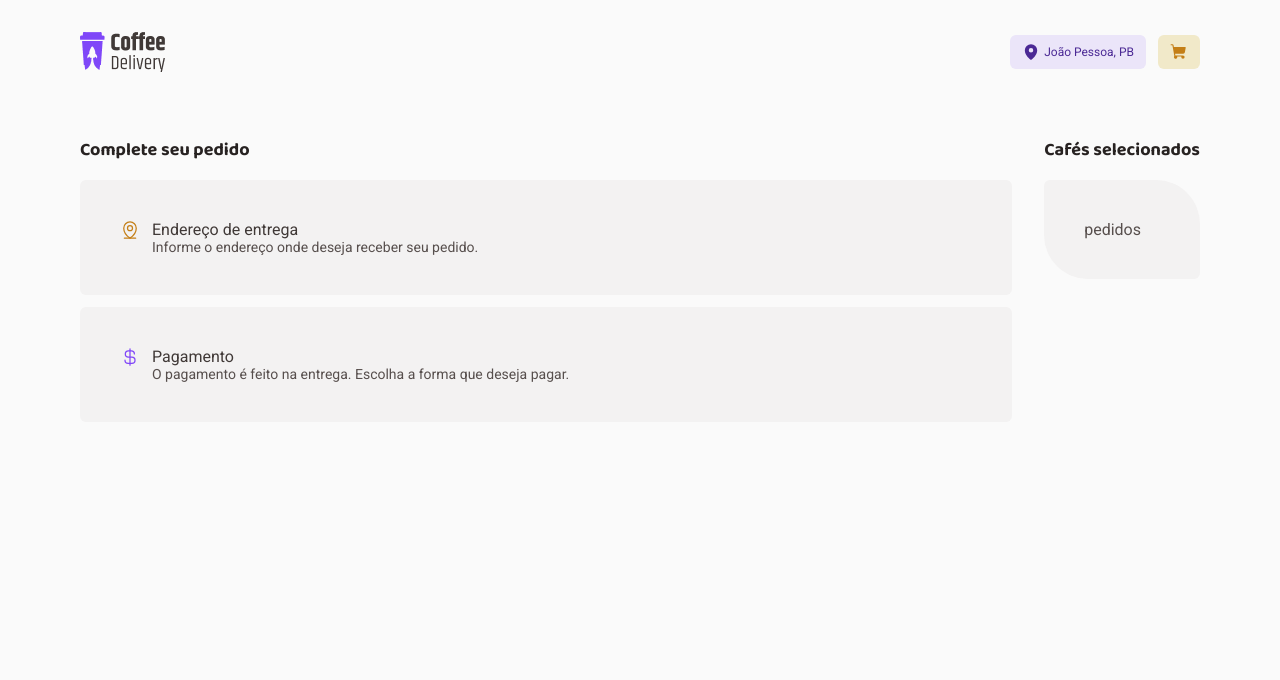
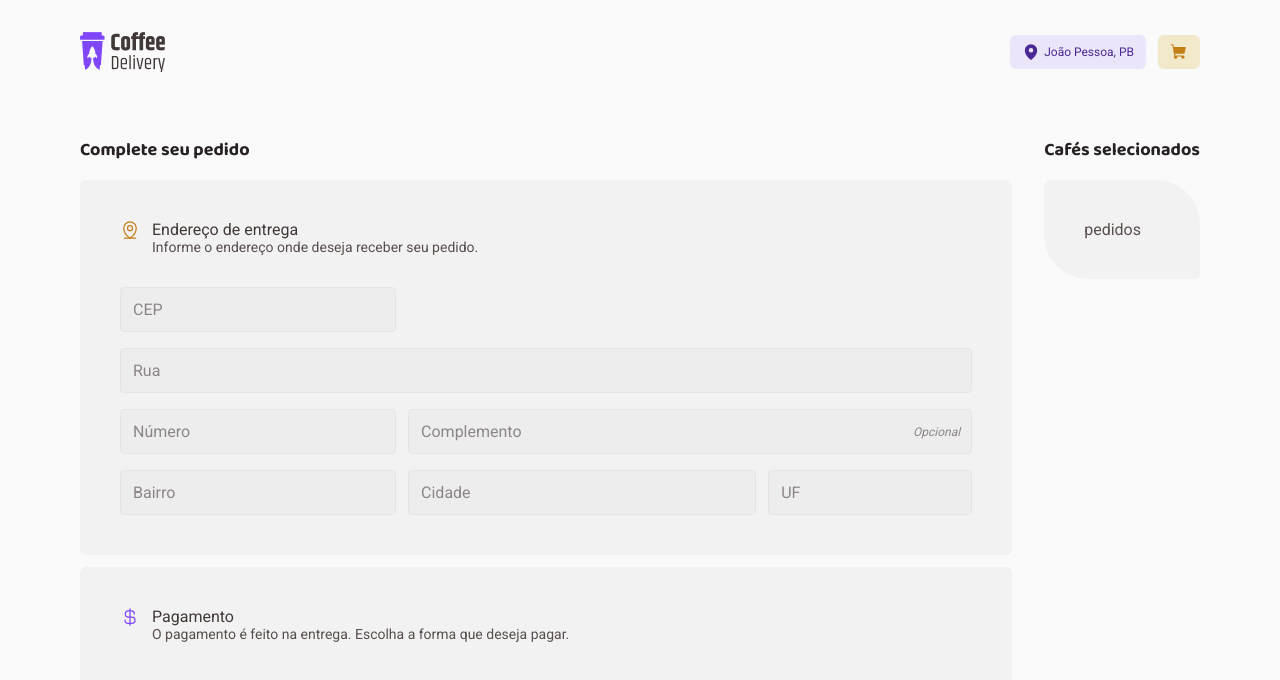
Before and after one commit to carlos3duardo/coffee-delivery, a React (Vite) app: page /checkout in a window 1280 px wide. Shown: the top 680 px of the page. Built offline with nearby package versions, Linux system fonts and the light colour scheme.

Commit message:
Criando e estilizando o formulário de endereço

```diff
--- a/src/pages/Checkout/index.tsx
+++ b/src/pages/Checkout/index.tsx
@@ -1,5 +1,5 @@
 import { CurrencyDollar, MapPinLine } from "phosphor-react";
-import { CheckoutContainer, CardFormAddress, OrderInfo, CardPaymentMethod, ShoppingCart, Sidebar, CardTitle } from "./styles";
+import { CheckoutContainer, CardFormAddress, OrderInfo, CardPaymentMethod, ShoppingCart, Sidebar, CardTitle, FormGrid, GridItem, FormInput } from "./styles";
 
 export function Checkout() {
   return (
@@ -15,6 +15,16 @@ export function Checkout() {
               <span>Informe o endereço onde deseja receber seu pedido.</span>
             </div>
           </CardTitle>
+
+          <FormGrid>
+            <GridItem columnStart={1} columnEnd={5} requiredField><FormInput type="text" name="cep" id="cep" placeholder="CEP" required /></GridItem>
+            <GridItem columnStart={1} columnEnd={13} requiredField><FormInput type="text" name="rua" id="rua" placeholder="Rua" required /></GridItem>
+            <GridItem columnStart={1} columnEnd={5} requiredField><FormInput type="text" name="numero" id="numero" placeholder="Número" required /></GridItem>
+            <GridItem columnStart={5} columnEnd={13}><FormInput type="text" name="complemento" id="complemento" placeholder="Complemento" /></GridItem>
+            <GridItem columnStart={1} columnEnd={5} requiredField><FormInput type="text" name="bairro" id="bairro" placeholder="Bairro" required /></GridItem>
+            <GridItem columnStart={5} columnEnd={10} requiredField><FormInput type="text" name="cidade" id="cidade" placeholder="Cidade" required /></GridItem>
+            <GridItem columnStart={10} columnEnd={13} requiredField><FormInput type="text" name="uf" id="uf" placeholder="UF" required /></GridItem>
+          </FormGrid>
         </CardFormAddress>
 
         <CardPaymentMethod>
--- a/src/pages/Checkout/styles.ts
+++ b/src/pages/Checkout/styles.ts
@@ -1,11 +1,32 @@
 import styled from "styled-components";
 
-export const CheckoutContainer = styled.main`
+export const CheckoutContainer = styled.form`
   display: flex;
   gap: 2rem;
   width: 100%;
   max-width: 70rem;
   margin: 2rem auto 4rem auto;
+`
+
+export const CardTitle = styled.div<CardTitleProps>`
+  display: flex;
+  gap: 0.75rem;
+  align-items: flex-start;
+  margin-bottom: 2rem;
+
+  color: ${(props) => props.theme.baseSubtitle};
+
+  figure {
+    color: ${(props) => props.colorIcon === 'purple' ? props.theme.purple
+      : props.colorIcon === 'yellowDark' ? props.theme.yellowDark
+      : props.theme.baseSubtitle};
+  }
+
+  span {
+    display: block;
+    font-size: 0.875rem;
+    color: ${(props) => props.theme.baseText};
+  }
 `
 
 export const OrderInfo = styled.div`
@@ -24,13 +45,72 @@ export const Sidebar = styled.div`
   }
 `
 
-export const CardFormAddress = styled.form`
+export const CardFormAddress = styled.div`
   background-color: ${(props) => props.theme.baseCard};
 
   padding: 2.5rem;
   margin-bottom: 0.75rem;
 
   border-radius: 6px;
+`
+
+export const FormGrid = styled.div`
+  display: grid;
+  grid-template-columns: repeat(12, 1fr);
+  column-gap: 0.75rem;
+  row-gap: 1rem;
+`
+
+interface GridItemProps {
+  columnStart?: number;
+  columnEnd?: number;
+  rowStart?: number;
+  rowEnd?: number;
+  requiredField?: boolean;
+}
+
+export const GridItem = styled.div<GridItemProps>`
+  grid-column-start: ${(props) => props.columnStart ?? 'auto'};
+  grid-column-end: ${(props) => props.columnEnd ?? 'auto'};
+
+  position: relative;
+
+  &::before {
+    color: ${(props) => props.theme.baseLabel};
+    display: ${(props) => !props.requiredField ? 'block' : 'none'};
+    position: absolute;
+    content: 'Opcional';
+    font-size: 0.75rem;
+    line-height: 0.75rem;
+    font-style: italic;
+    right: 0.75rem;
+
+    top: calc(50% - (0.75rem/2));
+  }
+`
+
+interface FormInputProps {
+  required?: boolean;
+}
+
+export const FormInput = styled.input<FormInputProps>`
+  color: ${(props) => props.theme.baseText};
+  background-color: ${(props) => props.theme.baseInput};
+
+  border: 1px solid ${(props) => props.theme.baseButton};
+  border-radius: 4px;
+
+  width: 100%;
+  padding: 0.75rem;
+
+  &:focus {
+    outline: none;
+    border-color: ${(props) => props.theme.yellowDark};
+  }
+
+  &::placeholder {
+    color: ${(props) => props.theme.baseLabel}
+  }
 `
 
 export const CardPaymentMethod = styled.div`
@@ -45,28 +125,6 @@ interface CardTitleProps {
   colorIcon?: ColorIcon;
 }
 
-
-
-export const CardTitle = styled.div<CardTitleProps>`
-  display: flex;
-  gap: 0.75rem;
-  align-items: flex-start;
-
-  color: ${(props) => props.theme.baseSubtitle};
-
-  figure {
-    color: ${(props) => props.colorIcon === 'purple' ? props.theme.purple
-      : props.colorIcon === 'yellowDark' ? props.theme.yellowDark
-      : props.theme.baseSubtitle};
-  }
-
-  span {
-    display: block;
-    font-size: 0.875rem;
-    color: ${(props) => props.theme.baseText};
-  }
-`
-
 export const ShoppingCart = styled.div`
   background-color: ${(props) => props.theme.baseCard};
   border-radius: 6px 44px;
```
